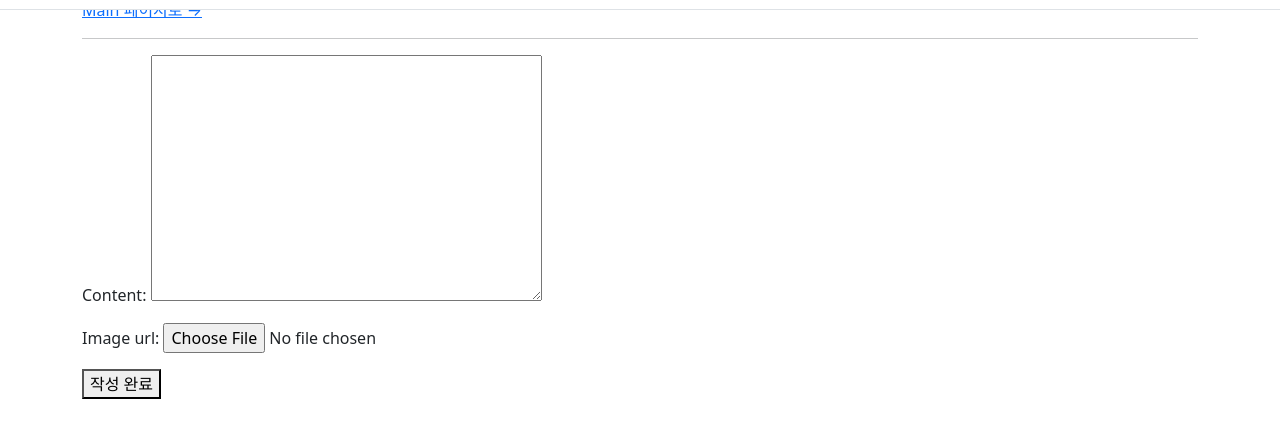
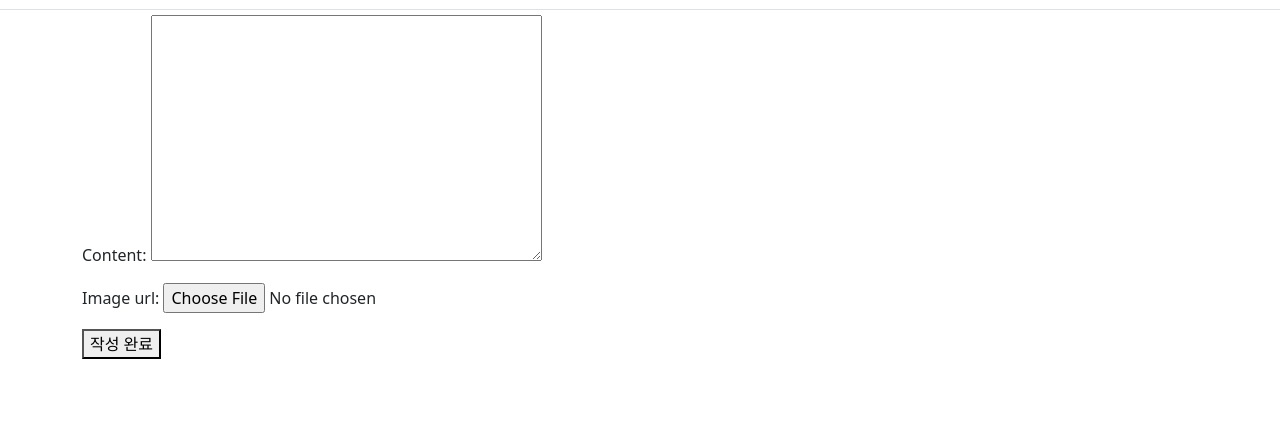
Before and after one commit to wonch0314/Cold_Hand_Insta, a Django app: page /create/ in a window 1280 px wide. Shown: the part 50-488 px from the top of the page. Run offline with Django 3.2, Linux system fonts and the light colour scheme; a user stored in the database is signed in.

Commit message:
update new.html

```diff
--- a/feeds/templates/feeds/new.html
+++ b/feeds/templates/feeds/new.html
@@ -1,8 +1,6 @@
 {% extends 'base.html' %}
 
-{% block navbar %}
-  <a href="{% url 'feeds:index' %}">Main 페이지로 → </a>
-{% endblock navbar %}
+
 
 {% block content %}
   <form action="" method='POST' enctype='multipart/form-data'>
```
